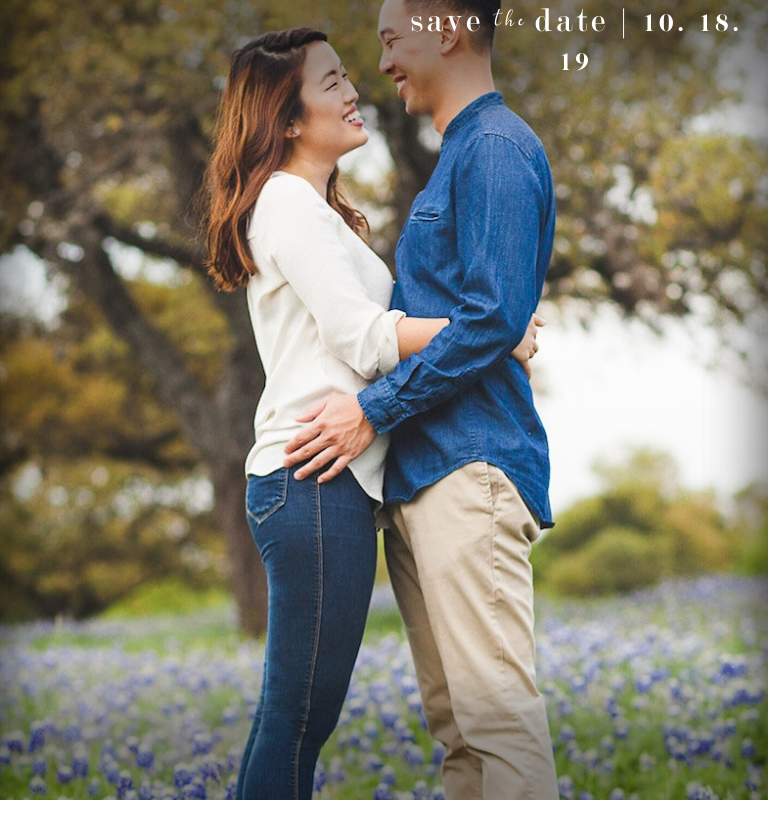
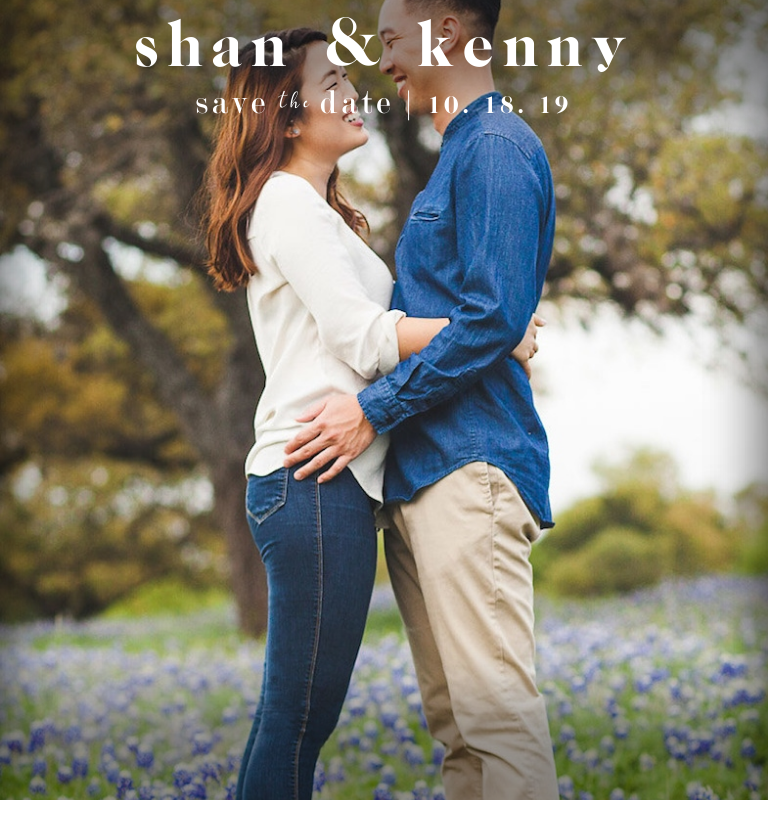
Before and after one commit to kenny-vo/kenny-shan-react, a React (Create React App) app: page / in a window 768 px wide. Shown: the top 838 px of the page. Built offline with nearby package versions, Linux system fonts and the light colour scheme.

Commit message:
adjusted for ipad

```diff
--- a/src/App.scss
+++ b/src/App.scss
@@ -56,8 +56,6 @@
   color: white;
   text-decoration: none;
 }
-
-
 
 @media only screen and (min-width:992px) {
   .hero {
@@ -168,7 +166,7 @@
   text-decoration: none;
   cursor: pointer;
 }
-@media only screen and (min-width:768px) and (max-width:991px){
+@media only screen and (min-width:768px) and (max-width:991){
   .hero {
     background: url("/images/shan-kenny-engagement.jpg");
     background-size: cover;
@@ -213,7 +211,7 @@
   }
 
   .header-text-box {
-    padding-left: 400px !important;
+    padding-left: 680px !important;
     text-align: left;
     color: white;
   }
```
